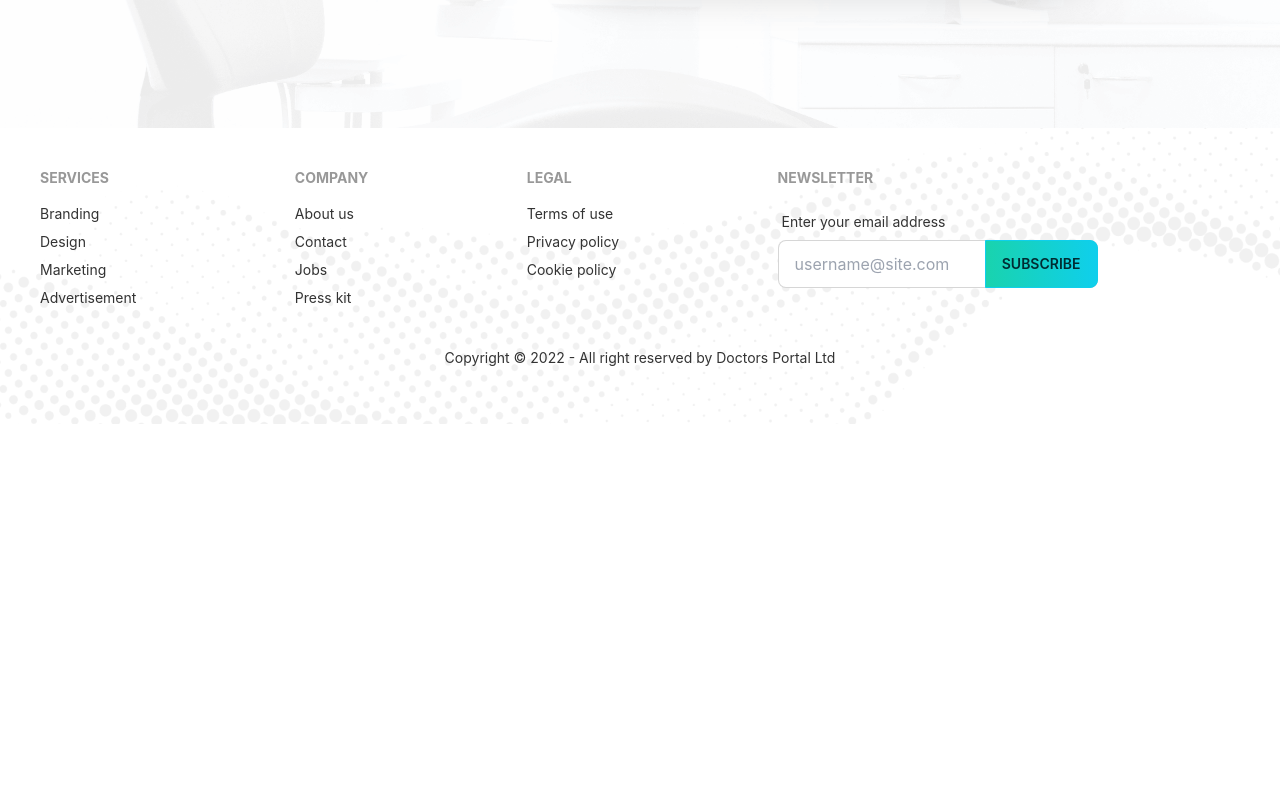
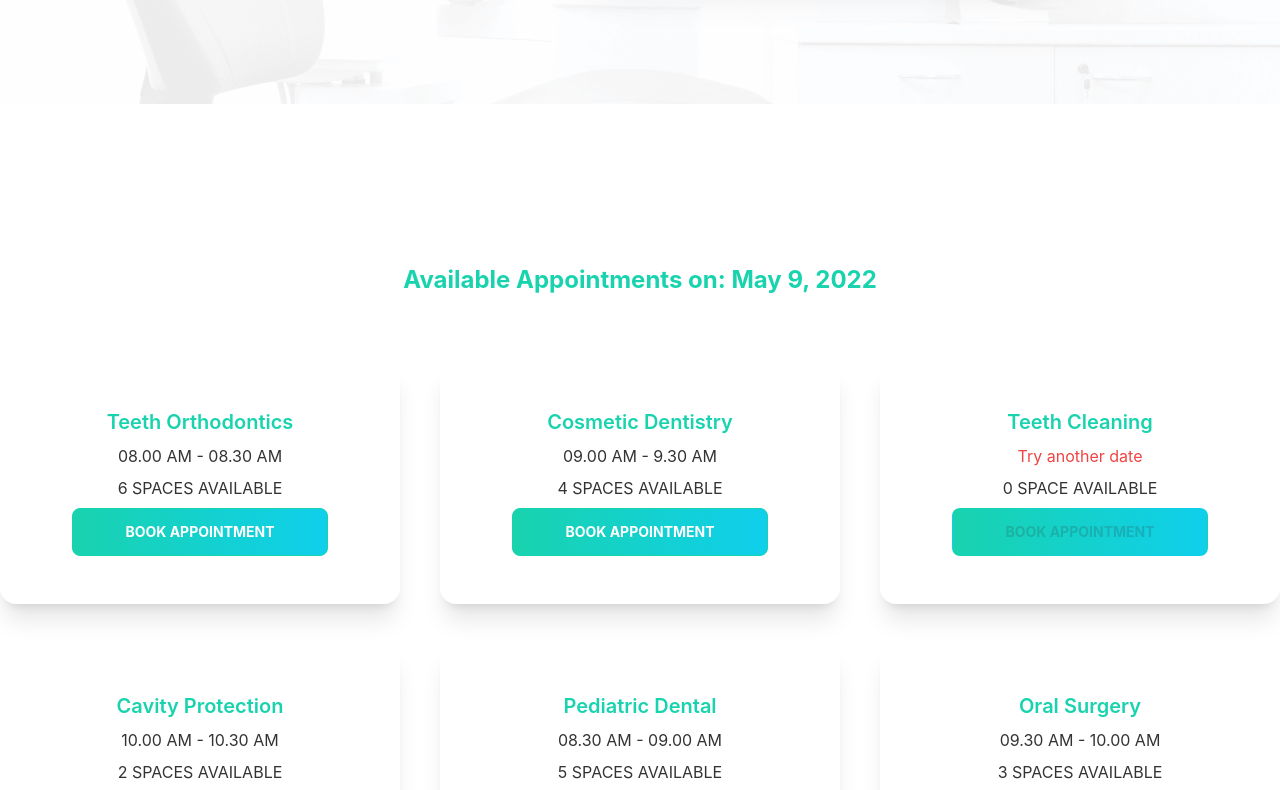
Before and after one commit to rokib97/doctors-portal-client, a React (Create React App) app: page /appoinment in a window 1280 px wide. Shown: the part 560-1350 px from the top of the page. Before the commit the page ends 984 px from the top, so only its background shows below. Built offline with nearby package versions, Linux system fonts and the light colour scheme.

Commit message:
added booking services cards

```diff
--- /dev/null
+++ b/public/services.json
@@ -0,0 +1,54 @@
+[
+  {
+    "_id": 1,
+    "name": "Teeth Orthodontics",
+    "slots": [
+      "08.00 AM - 08.30 AM",
+      "08.30 AM - 09.00 AM",
+      "09.00 AM - 9.30 AM",
+      "09.30 AM - 10.00 AM",
+      "10.00 AM - 10.30 AM",
+      "10.30 AM - 11.00 AM"
+    ]
+  },
+  {
+    "_id": 2,
+    "name": "Cosmetic Dentistry",
+    "slots": [
+      "09.00 AM - 9.30 AM",
+      "09.30 AM - 10.00 AM",
+      "10.00 AM - 10.30 AM",
+      "10.30 AM - 11.00 AM"
+    ]
+  },
+  {
+    "_id": 3,
+    "name": "Teeth Cleaning",
+    "slots": []
+  },
+  {
+    "_id": 4,
+    "name": "Cavity Protection",
+    "slots": ["10.00 AM - 10.30 AM", "10.30 AM - 11.00 AM"]
+  },
+  {
+    "_id": 5,
+    "name": "Pediatric Dental",
+    "slots": [
+      "08.30 AM - 09.00 AM",
+      "09.00 AM - 9.30 AM",
+      "09.30 AM - 10.00 AM",
+      "10.00 AM - 10.30 AM",
+      "10.30 AM - 11.00 AM"
+    ]
+  },
+  {
+    "_id": 6,
+    "name": "Oral Surgery",
+    "slots": [
+      "09.30 AM - 10.00 AM",
+      "10.00 AM - 10.30 AM",
+      "10.30 AM - 11.00 AM"
+    ]
+  }
+]
--- a/src/Pages/Appoinment/Appoinment.js
+++ b/src/Pages/Appoinment/Appoinment.js
@@ -1,13 +1,16 @@
-import React from "react";
+import React, { useState } from "react";
 import Footer from "../Shared/Footer";
 import AppoinmentBanner from "./AppoinmentBanner";
+import AvailableAppoinments from "./AvailableAppoinments";
 
 const Appoinment = () => {
+  const [date, setDate] = useState(new Date());
   return (
-    <div>
-      <AppoinmentBanner></AppoinmentBanner>
+    <>
+      <AppoinmentBanner date={date} setDate={setDate}></AppoinmentBanner>
+      <AvailableAppoinments date={date}></AvailableAppoinments>
       <Footer></Footer>
-    </div>
+    </>
   );
 };
 
--- a/src/Pages/Appoinment/AppoinmentBanner.js
+++ b/src/Pages/Appoinment/AppoinmentBanner.js
@@ -1,11 +1,9 @@
-import { format } from "date-fns";
-import React, { useState } from "react";
+import React from "react";
 import { DayPicker } from "react-day-picker";
 import "react-day-picker/dist/style.css";
 import bg from "../../assets/images/bg.png";
 import chair from "../../assets/images/chair.png";
-const AppoinmentBanner = () => {
-  const [date, setDate] = useState(new Date());
+const AppoinmentBanner = ({ date, setDate }) => {
   return (
     <div
       style={{
@@ -27,7 +25,6 @@ const AppoinmentBanner = () => {
             selected={date}
             onSelect={setDate}
           />
-          <p className="mt-3">You have selected: {format(date, "PP")}</p>
         </div>
       </div>
     </div>
--- /dev/null
+++ b/src/Pages/Appoinment/AvailableAppoinments.js
@@ -0,0 +1,26 @@
+import { format } from "date-fns";
+import React, { useEffect, useState } from "react";
+import Service from "./Service";
+
+const AvailableAppoinments = ({ date }) => {
+  const [services, setServices] = useState([]);
+  useEffect(() => {
+    fetch("services.json")
+      .then((res) => res.json())
+      .then((data) => setServices(data));
+  }, []);
+  return (
+    <div className="my-40">
+      <h3 className="text-secondary text-2xl font-bold text-center">
+        Available Appointments on: {format(date, "PP")}
+      </h3>
+      <div className="grid sm:grid-cols-1 md:grid-cols-2 lg:grid-cols-3 gap-10 mt-16">
+        {services.map((service) => (
+          <Service key={service._id} service={service}></Service>
+        ))}
+      </div>
+    </div>
+  );
+};
+
+export default AvailableAppoinments;
--- /dev/null
+++ b/src/Pages/Appoinment/Service.js
@@ -0,0 +1,30 @@
+import React from "react";
+
+const Service = ({ service }) => {
+  const { name, slots } = service;
+  return (
+    <div className="card lg:max-w-lg bg-base-100 shadow-xl">
+      <div className="card-body items-center text-center py-12">
+        <h2 className="card-title text-secondary">{name}</h2>
+        <p>
+          {slots.length > 0 ? (
+            <span>{slots[0]}</span>
+          ) : (
+            <span className="text-red-500">Try another date</span>
+          )}
+        </p>
+        <p>
+          {slots.length} {slots.length > 1 ? "SPACES" : "SPACE"} AVAILABLE
+        </p>
+        <button
+          disabled={slots.length === 0}
+          class="btn btn-wide btn-secondary bg-gradient-to-r from-secondary to-primary text-white font-bold"
+        >
+          Book Appointment
+        </button>
+      </div>
+    </div>
+  );
+};
+
+export default Service;
--- a/src/Pages/Shared/Footer.js
+++ b/src/Pages/Shared/Footer.js
@@ -10,7 +10,7 @@ const Footer = () => {
         backgroundPosition: "center",
         backgroundSize: "cover",
       }}
-      className="p-10"
+      className="p-10 mt-20"
     >
       <div className="footer">
         <div>
@@ -67,7 +67,7 @@ const Footer = () => {
                 placeholder="username@site.com"
                 className="input input-bordered w-full pr-16"
               />
-              <button className="btn btn-primary absolute top-0 right-0 rounded-l-none bg-gradient-to-r from-secondary to-primary">
+              <button className="btn btn-primary absolute top-0 right-0 rounded-l-none bg-gradient-to-r from-secondary to-primary text-white font-bold">
                 Subscribe
               </button>
             </div>
```
